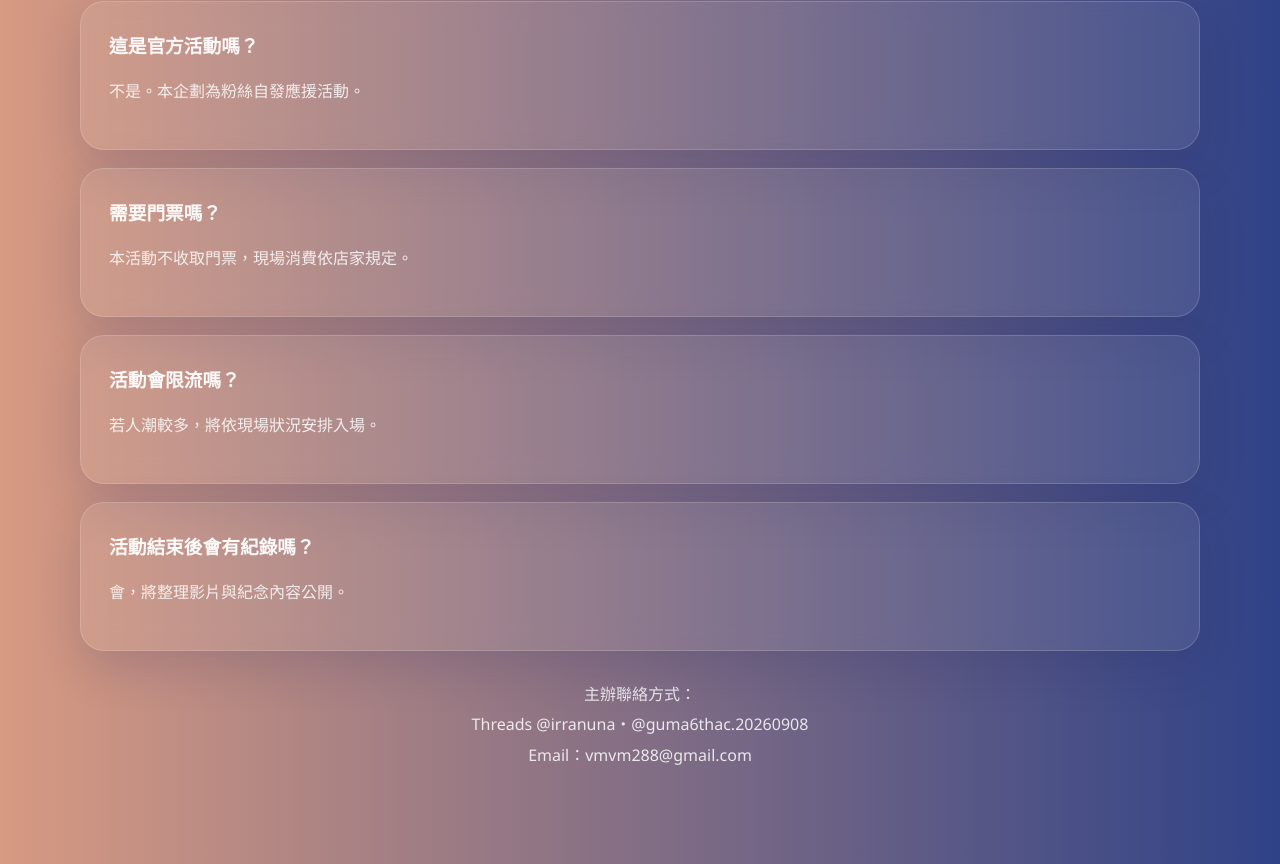
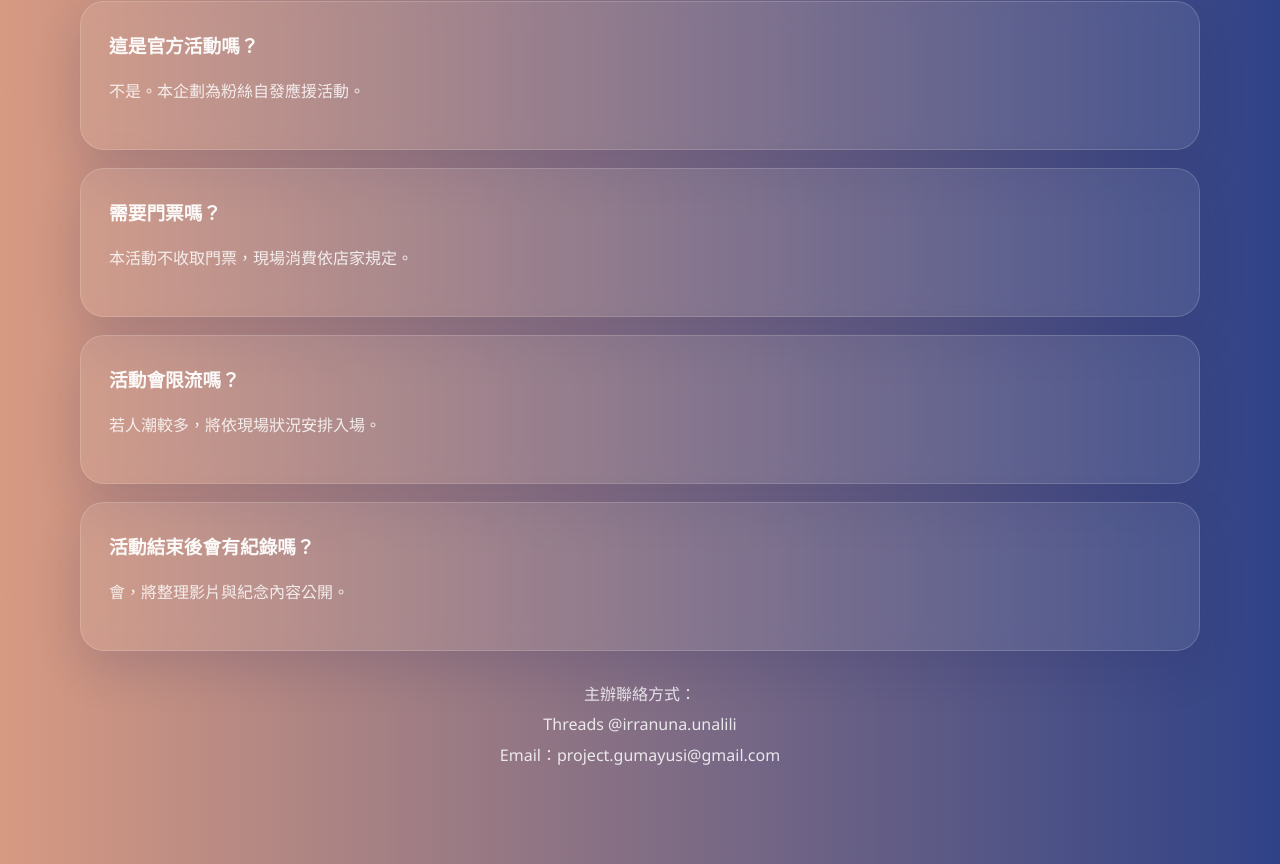
Before and after one commit to vmvm288-del/gumayusi-6thac-taiwansupport, a plain HTML site: page faq.html in a window 1280 px wide. Shown: the part 419-1283 px from the top of the page. Drawn offline with Linux system fonts and the light colour scheme.

Commit message:
Add files via upload

```diff
--- a/faq.html
+++ b/faq.html
@@ -58,8 +58,8 @@
 
         <p class="contact-center">
           主辦聯絡方式：<br>
-          Threads @irranuna・@guma6thac.20260908<br>
-          Email：vmvm288@gmail.com
+          Threads @irranuna.unalili<br>
+          Email：project.gumayusi@gmail.com
         </p>
 
       </div>
```
